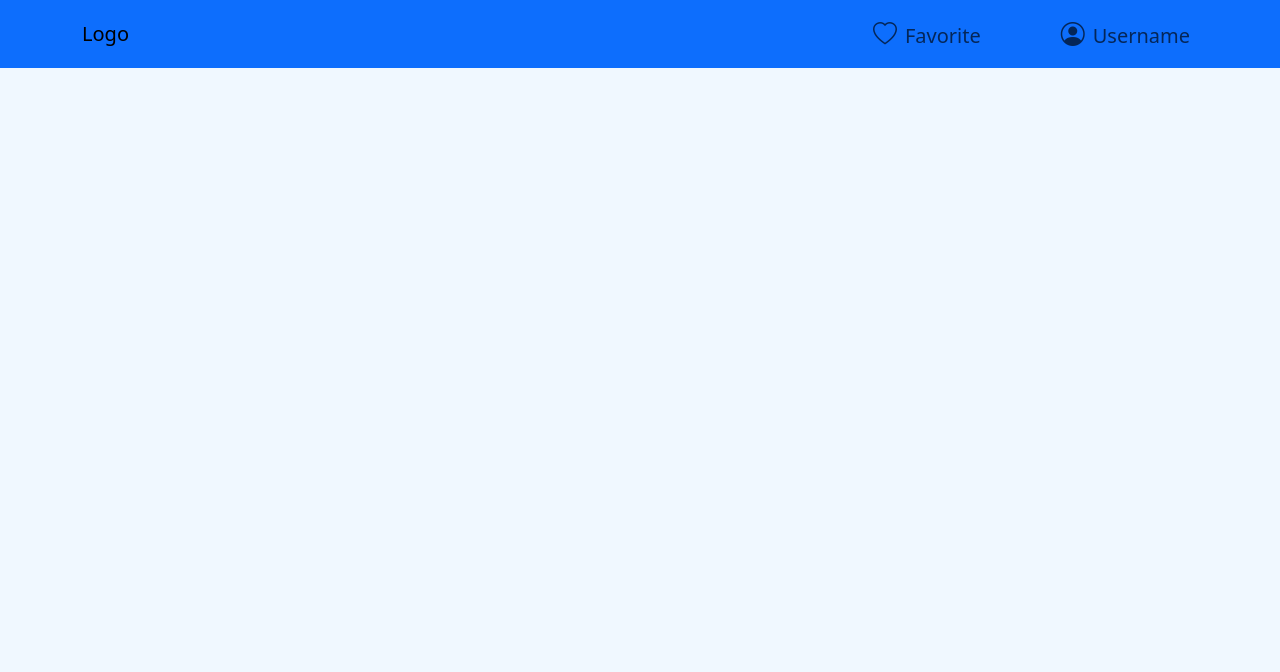
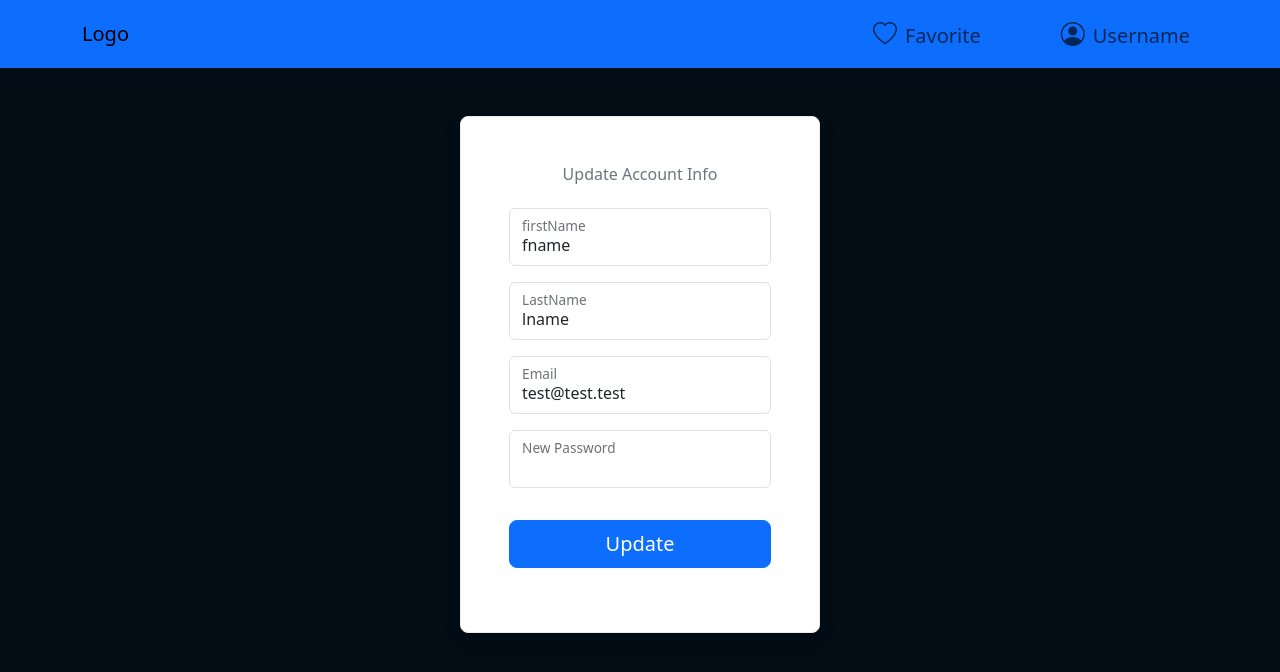
Before and after one commit to Jonathan-Clary/Project2Front-End, a React (Create React App) app in the folder front-end/: page /profile in a window 1280 px wide. Shown: the top 672 px of the page. Built offline with nearby package versions, Linux system fonts and the light colour scheme; sample sign-in values are in the browser's storage.

Commit message:
updated routes

```diff
--- a/front-end/src/App.tsx
+++ b/front-end/src/App.tsx
@@ -6,6 +6,7 @@ import { Navigate, Route, Routes } from 'react-router-dom';
 import { useAuth } from './contexts/AuthContext';
 import { Register } from './components/login-components/registration/Register';
 import { Navigation } from './components/navigation/Navigation';
+import UserProfile from './components/user/profile/UserProfile';
 
 function App() {
   const { token } = useAuth();
@@ -16,8 +17,9 @@ function App() {
 
       <Routes>
         <Route path="/login" element={<LoginContainer />} />
+        <Route path="/register" element={<Register/>} />
         <Route path="/" element={token ? <Temp /> : <Navigate to="/login" />} />
-        <Route path="/register" element={<Register/>} />
+        <Route path="/profile" element={token ? <UserProfile /> : <Navigate to="/login" />} />
       </Routes>
 
     </div >
--- a/front-end/src/components/login-components/user-login/UserLogin.css
+++ b/front-end/src/components/login-components/user-login/UserLogin.css
@@ -1,7 +1,3 @@
-body {
-    height: 100vh!important;
-    background-color: aliceblue !important;
-}
 
 .login-card-header {
     background-image: url('/public/images/login-page-image.jpg');
--- a/front-end/src/components/navigation/Navigation.tsx
+++ b/front-end/src/components/navigation/Navigation.tsx
@@ -29,7 +29,7 @@ export const Navigation: React.FC = () => {
                     <i className="bi bi-calendar-event fs-3 me-2"></i>
                     <span className="fs-5">Bookings</span>
                 </NavDropdown.Item>
-                <NavDropdown.Item>
+                <NavDropdown.Item onClick={() => navigate("/profile")}>
                     <i className="bi bi-person-circle fs-3 me-2"></i>
                     <span className="fs-5">Profile</span>
                 </NavDropdown.Item>
@@ -63,7 +63,7 @@ export const Navigation: React.FC = () => {
                     <i className="bi bi-calendar-event me-2"></i>
                     Bookings
                   </NavDropdown.Item>
-                  <NavDropdown.Item>
+                  <NavDropdown.Item onClick={() => navigate("/profile")}>
                     <i className="bi bi-person-circle me-2"></i>
                     Profile
                   </NavDropdown.Item>
--- a/front-end/src/components/user/profile/UserProfile.tsx
+++ b/front-end/src/components/user/profile/UserProfile.tsx
@@ -149,8 +149,8 @@ export default function UserProfile(){
 
 
     return(
-        <Container style={{width:'30vw'}}>
-            <Card className="border border-light-subtle rounded-3 shadow-sm">
+        <Container className="mt-5" style={{width:'30vw'}}>
+            <Card className="border border-light-subtle rounded-3 shadow">
                 <Card.Body className="p-3 p-md-4 p-xl-5 q">
                     <h2 className="fs-6 fw-normal text-center text-secondary mb-4">Update Account Info</h2>
                     <Col className="gy-2">
--- a/front-end/src/index.css
+++ b/front-end/src/index.css
@@ -0,0 +1,4 @@
+body {
+    height: 100vh!important;
+    background-color: rgb(2, 13, 22) !important;
+}
```
